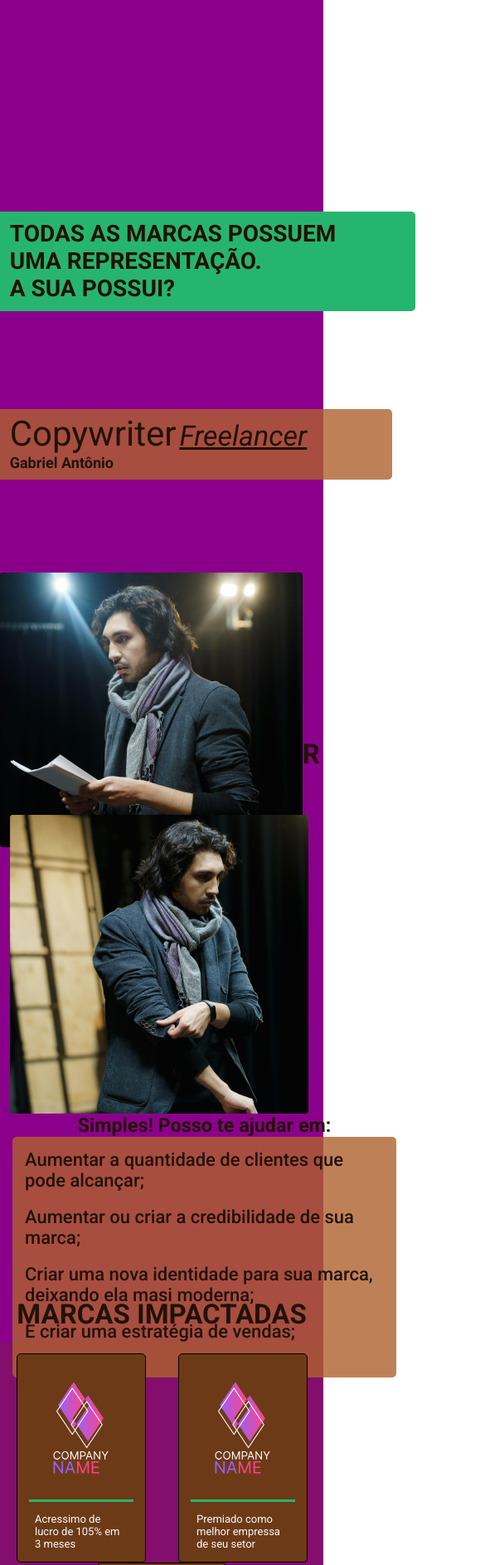
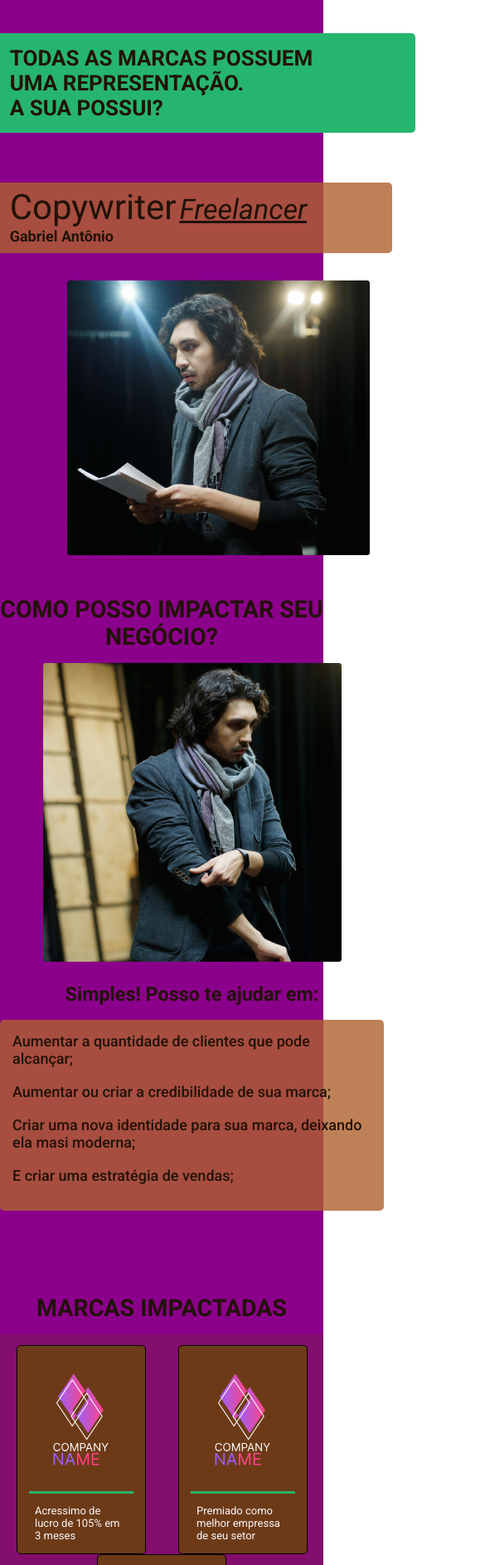
Before and after one commit to EDsnows/copywriter-lading-page, a plain HTML site: page index.html in a window 390 px wide. Shown: the top 1886 px of the page at 83% size, 585 px wide, since content can reach past the window. Drawn offline with Linux system fonts and the light colour scheme.

Commit message:
Atualizações de estilizações com mais um nível de responsividade

```diff
--- a/src/css/responsive.css
+++ b/src/css/responsive.css
@@ -47,28 +47,107 @@
     }
 }
 
-
 @media(max-width: 912px) {
-    main{
-        background-color: brown;
+    section .containerTextoTitulo:not(:last-child){
+        font-size: 19px;
     }
 
 /* SECTION 1 */
+    section.secao_1{
+        height: auto;
+    }
 
+    section.secao_1 .demacacao__secao_1{
+        height: auto;
+        flex-direction: column;
+    }
+    section.secao_1 .containerInformacoesSecao_1 .containerTituloSecao_1 .containerTextoTitulo h2{
+        font-size: 26px;
+    }
+
+    section.secao_1 .containerInformacoesSecao_1 .bg-Estilo__containerTituloSecao_1{
+        margin-bottom: 30px;
+    }
+
+    section.secao_1 .containerInformacoesSecao_1 .bg-Estilo__containerProfissao-Nome{
+        margin: 30px 0px 33px;
+    }
+
+    section.secao_1 .containerImage__Gabriel_1{
+        align-self: center;
+        margin: 0px 0px 0px 3vw;
+    }
 
 /* SECTION 2 */
+    section.secao_2{
+        height: auto;
+    }
 
+    section.secao_2 .demacacao__secao_2{
+        height: auto;
+        flex-direction: column;
+    }
 
-/* SECTION 3 */
+    section.secao_2 .demacacao__secao_2 .containerImage__Gabriel_2{
+        margin: 0px;
+    }
 
+    section.secao_2 .demacacao__secao_2 .containerComoImpactar{
+        margin: 3vh 0px;
+    }
+
+    section.secao_2 .demacacao__secao_2 .containerComoImpactar .containerTextoSubtitulo{
+        font-size: 20px;
+    }
+
+    section.secao_2 .containerComoImpactar .containerTexto__ListaDeAjudas .ListasDeAjuda{
+        height: 200px;
+    }
+
+    section.secao_2 .containerComoImpactar .containerTexto__ListaDeAjudas .ListasDeAjuda li{
+        font-size: 18px;
+    }
 
 /* SECTION 4 */
+    section.secao_4 .containerDepoimento .containerClientes {
+        flex-direction: column;
+        align-items: center;
+        height: 550px;
+    }
 
+    section.secao_4 .containerDepoimento .containerClientes .containerCliente .informacoesCliente .clienteNome, .containerDepoimentoCliente{
+        font-size: 16px;
+        font-weight: 500;
+    }
 
 /* SECTION 5 */
+    section.secao_5 .demarcacao_secao_5 .containerImage__Gabriel_3{
+        margin-top: 0;
+        margin-right: 0;
+    }
 
+    section.secao_5 .demarcacao_secao_5 .containerImage__Gabriel_3 img{
+        transform: translate(0);
+    }
 
-/* SECTION 6 */
+    section.secao_5 .containerApresentacao{
+        margin: 15px 0 0 0;
+    }
+
+    section.secao_5 .containerApresentacao .textoApresentacao{
+        font-size: 16px;
+        font-weight: 500;
+    }
+
+    section.secao_5 .containerApresentacao .containerEspecializacoes .tituloFormacoes{
+        font-size: 20px;
+        font-weight: 700;
+    }
+
+    section.secao_5 .containerApresentacao .containerEspecializacoes .listaDeFormacoes{
+        font-size: 16px;
+        font-weight: 400;
+    }
 }
 
 @media(max-width: 576px) {
--- a/src/css/section_1-style.css
+++ b/src/css/section_1-style.css
@@ -44,12 +44,12 @@ section.secao_1 .containerInformacoesSecao_1 .containerTituloSecao_1 .containerT
     font-size: 28px;
 }
 
-section.secao_1 .containerInformacoesSecao_1 .containerProfissao-Nome {
+section.secao_1 .containerInformacoesSecao_1 .containerProfissao-Nome{
     display: inline-block;
     max-width: 500px;
 }
 
-section.secao_1 .containerInformacoesSecao_1 .bg-Estilo__containerProfissao-Nome {
+section.secao_1 .containerInformacoesSecao_1 .bg-Estilo__containerProfissao-Nome{
     background-color: var(--primary_mod);
     border-top-right-radius: 5px;
     border-bottom-right-radius: 5px;
--- a/src/css/section_2-style.css
+++ b/src/css/section_2-style.css
@@ -30,8 +30,9 @@ section.secao_2 .containerComoImpactar{
 }
 
 section.secao_2 .containerComoImpactar .containerTextoSubtitulo{
-    font-size: 20px;
+    font-size: 22px;
     text-align: center;
+    margin-bottom: 2vh;
 }
 
 section.secao_2 .containerComoImpactar .bg-Estilo__ListaDeAjudas{
@@ -41,11 +42,11 @@ section.secao_2 .containerComoImpactar .bg-Estilo__ListaDeAjudas{
 
 section.secao_2 .containerComoImpactar .containerTexto__ListaDeAjudas .ListasDeAjuda{
     width: 433px;
-    height: 260px;
+    height: 220px;
     margin: 15px;
 }
 
 section.secao_2 .containerComoImpactar .containerTexto__ListaDeAjudas .ListasDeAjuda li{
-    font-size: 22px;
+    font-size: 20px;
     font-weight: 500;
 }
```
Also changed, not shown: index.html (+1 -0 lines).
